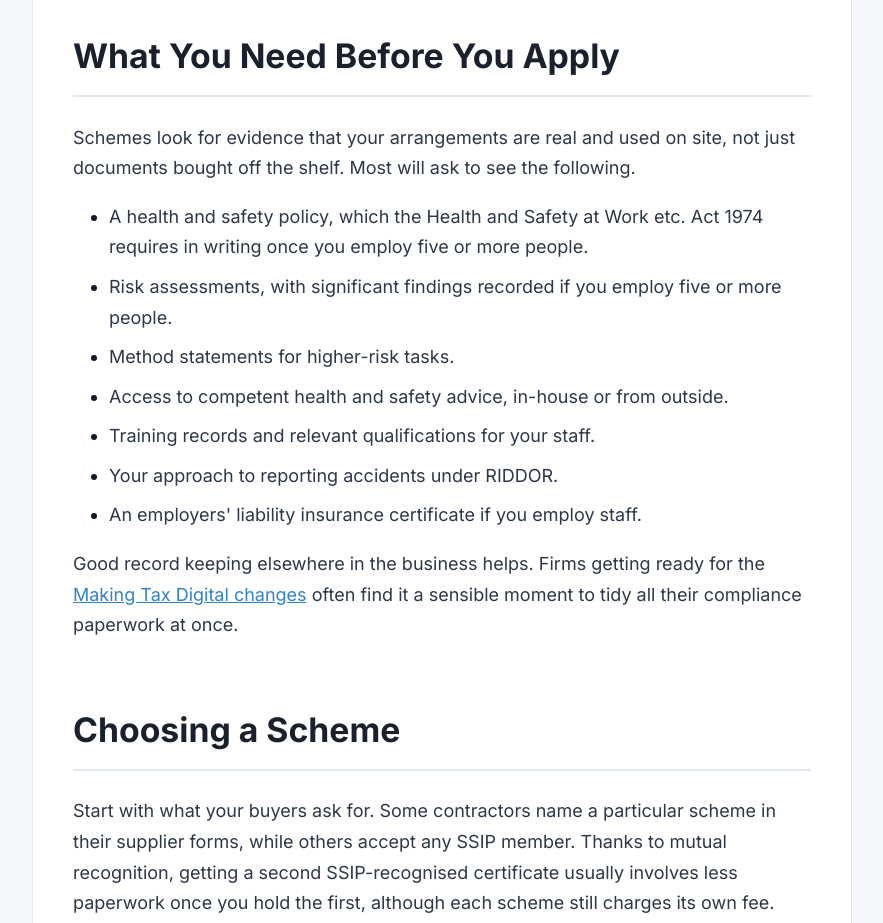
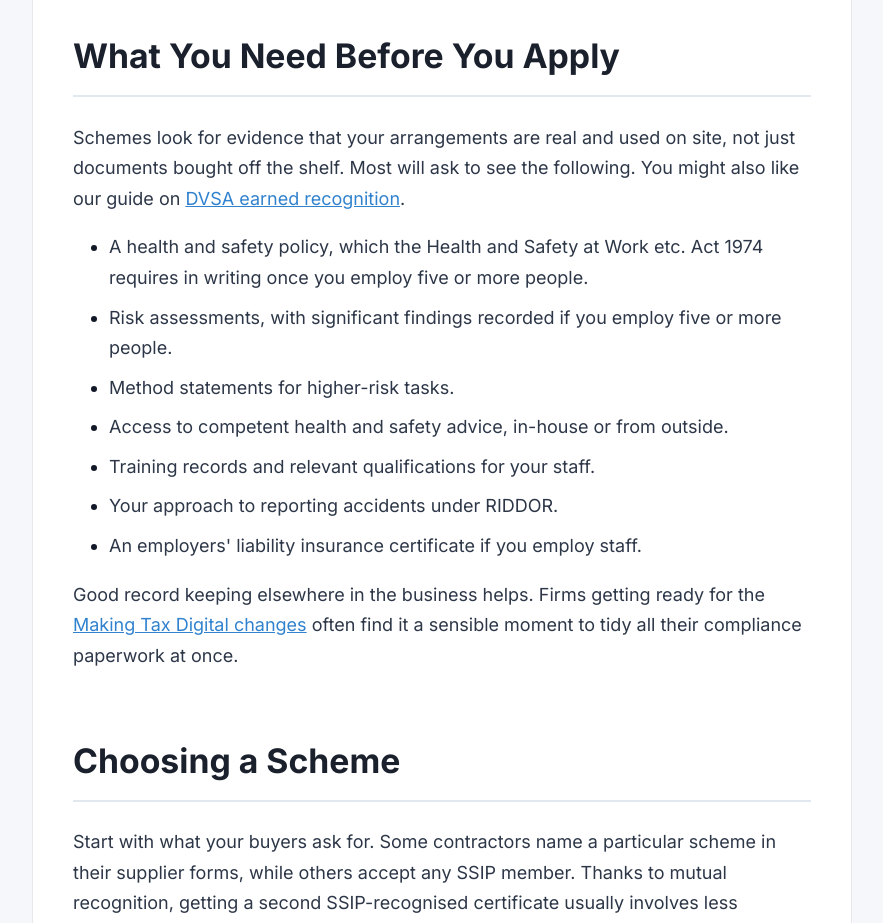
Before and after one commit to aiautomationuk/net-fin-tech, a plain HTML site: page blog/ssip-accreditation.html in a window 1280 px wide. Shown: the part 3740-4663 px from the top of the page, without its empty margins (198-1081 px from the left). Drawn offline with Linux system fonts and the light colour scheme.

Commit message:
Link to a new related post: DVSA Earned Recognition

```diff
--- a/blog/ssip-accreditation.html
+++ b/blog/ssip-accreditation.html
@@ -95,7 +95,7 @@ body .aseo-v2 .key-takeaways>h2,body .aseo-v2 .table-of-contents>h2{margin-top:2
 </ul>
 <p>Then look at the contracts you could bid for. One regular subcontract or a place on a framework can cover the cost many times over, but only if you are realistically in the running on price and capacity. If you are not sure how to build accreditation into your quotes, our guide to <a href="https://fin-tech.co.uk/blog/how-to-price-your-services-uk-trades.html">pricing your services as a trade</a> covers how to spread overheads across jobs.</p>
 <h2 id="what-you-need-before-you-apply">What You Need Before You&nbsp;Apply</h2>
-<p>Schemes look for evidence that your arrangements are real and used on site, not just documents bought off the shelf. Most will ask to see the following.</p>
+<p>Schemes look for evidence that your arrangements are real and used on site, not just documents bought off the shelf. Most will ask to see the following. You might also like our guide on <a href="https://fin-tech.co.uk/blog/dvsa-earned-recognition.html">DVSA earned recognition</a>.</p>
 <ul>
   <li><p style="margin:0">A health and safety policy, which the Health and Safety at Work etc. Act 1974 requires in writing once you employ five or more people.</p></li>
   <li><p style="margin:0">Risk assessments, with significant findings recorded if you employ five or more people.</p></li>
```
